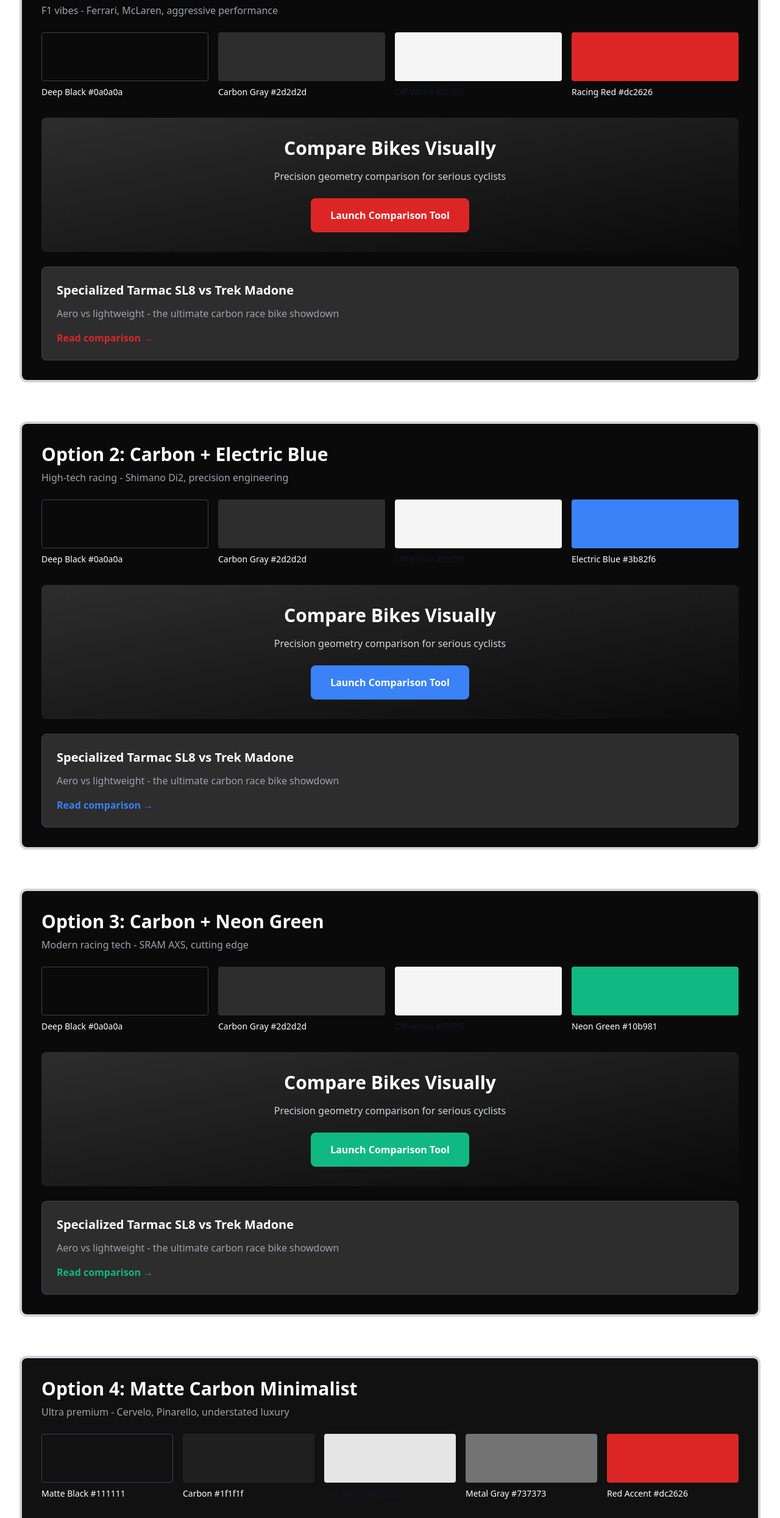
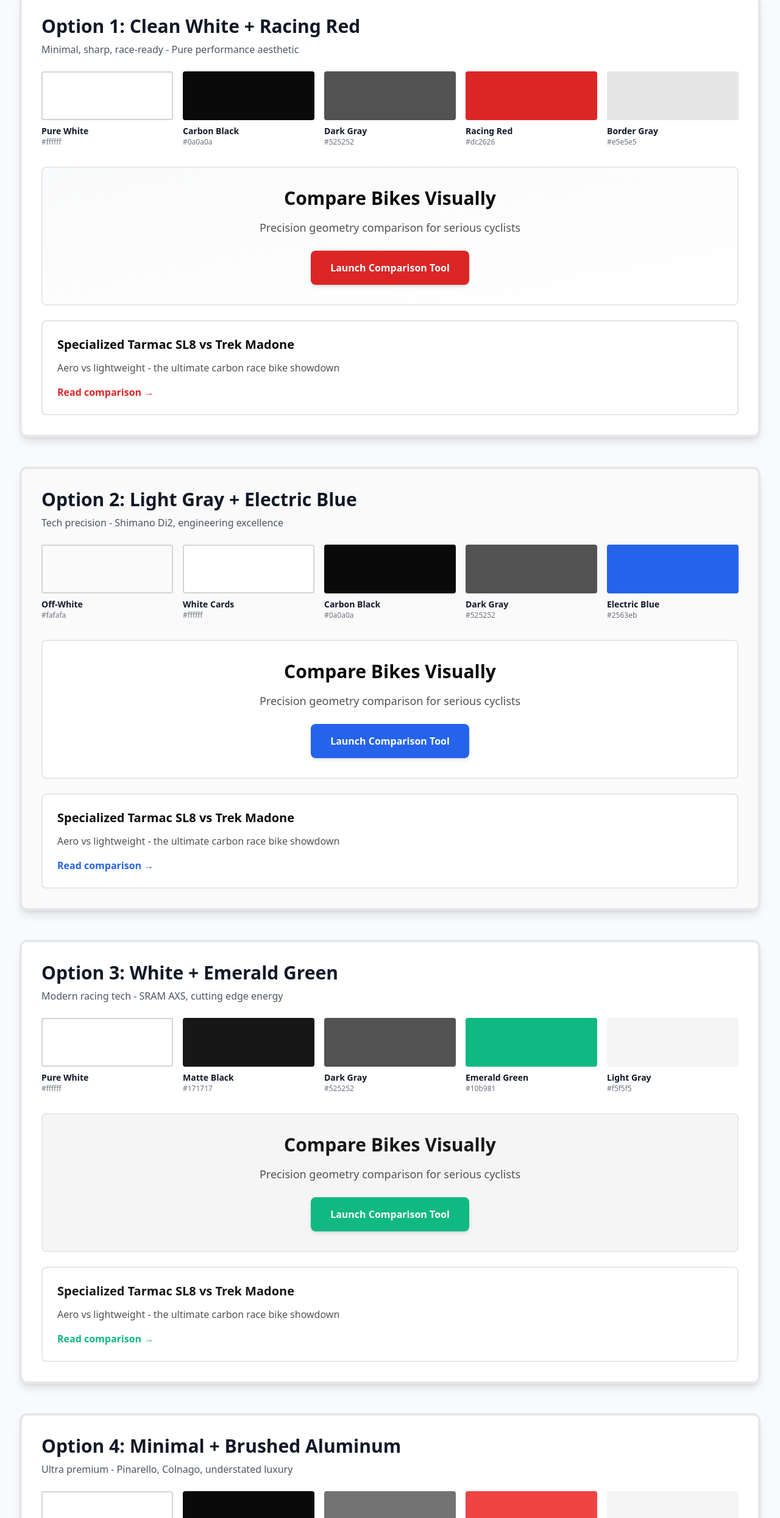
Before and after one commit to maccavamzoo/bikotic-genesis, a Next.js app: page / in a window 1280 px wide. Shown: the part 247-2736 px from the top of the page at 61% size. Built offline with nearby package versions, Linux system fonts and the light colour scheme.

Commit message:
Update page.tsx

```diff
--- a/app/page.tsx
+++ b/app/page.tsx
@@ -1,202 +1,234 @@
 export default function Home() {
   return (
-    <main className="min-h-screen bg-white p-4 md:p-8">
+    <main className="min-h-screen bg-gray-50 p-4 md:p-8">
       <div className="max-w-7xl mx-auto">
 
         {/* Title */}
-        <div className="text-center mb-12">
+        <div className="text-center mb-12 bg-white p-8 rounded-xl shadow-sm">
           <h1 className="text-4xl md:text-5xl font-bold text-gray-900 mb-4">
             BIKOTIC Color Palette Options
           </h1>
           <p className="text-xl text-gray-600">
-            Carbon, Modern, Racing Aesthetic - Pick Your Style
+            Clean, Crisp, Carbon - Light Racing Aesthetic
           </p>
         </div>
 
-        {/* OPTION 1: Carbon + Racing Red */}
-        <section className="mb-16 rounded-xl overflow-hidden border-4 border-gray-300">
-          <div className="bg-[#0a0a0a] text-white p-8">
+        {/* OPTION 1: Clean White + Carbon Black + Racing Red */}
+        <section className="mb-12 bg-white rounded-xl overflow-hidden shadow-lg border-4 border-gray-200">
+          <div className="p-8">
             <div className="mb-6">
-              <h2 className="text-3xl font-bold mb-2">Option 1: Carbon + Racing Red</h2>
-              <p className="text-gray-400">F1 vibes - Ferrari, McLaren, aggressive performance</p>
+              <h2 className="text-3xl font-bold mb-2 text-gray-900">Option 1: Clean White + Racing Red</h2>
+              <p className="text-gray-600">Minimal, sharp, race-ready - Pure performance aesthetic</p>
             </div>
 
             {/* Color swatches */}
-            <div className="grid grid-cols-2 md:grid-cols-4 gap-4 mb-8">
+            <div className="grid grid-cols-2 md:grid-cols-5 gap-4 mb-8">
               <div>
-                <div className="h-20 bg-[#0a0a0a] border border-gray-700 rounded mb-2"></div>
-                <p className="text-sm">Deep Black #0a0a0a</p>
+                <div className="h-20 bg-white border-2 border-gray-300 rounded mb-2"></div>
+                <p className="text-sm text-gray-900 font-semibold">Pure White</p>
+                <p className="text-xs text-gray-500">#ffffff</p>
               </div>
               <div>
-                <div className="h-20 bg-[#2d2d2d] rounded mb-2"></div>
-                <p className="text-sm">Carbon Gray #2d2d2d</p>
+                <div className="h-20 bg-[#0a0a0a] rounded mb-2"></div>
+                <p className="text-sm text-gray-900 font-semibold">Carbon Black</p>
+                <p className="text-xs text-gray-500">#0a0a0a</p>
               </div>
               <div>
-                <div className="h-20 bg-[#f5f5f5] rounded mb-2"></div>
-                <p className="text-sm text-gray-900">Off-White #f5f5f5</p>
+                <div className="h-20 bg-[#525252] rounded mb-2"></div>
+                <p className="text-sm text-gray-900 font-semibold">Dark Gray</p>
+                <p className="text-xs text-gray-500">#525252</p>
               </div>
               <div>
                 <div className="h-20 bg-[#dc2626] rounded mb-2"></div>
-                <p className="text-sm">Racing Red #dc2626</p>
+                <p className="text-sm text-gray-900 font-semibold">Racing Red</p>
+                <p className="text-xs text-gray-500">#dc2626</p>
+              </div>
+              <div>
+                <div className="h-20 bg-[#e5e5e5] rounded mb-2"></div>
+                <p className="text-sm text-gray-900 font-semibold">Border Gray</p>
+                <p className="text-xs text-gray-500">#e5e5e5</p>
               </div>
             </div>
 
             {/* Sample hero */}
-            <div className="bg-gradient-to-br from-[#2d2d2d] to-[#0a0a0a] p-8 rounded-lg text-center mb-6">
-              <h3 className="text-3xl font-bold mb-4">Compare Bikes Visually</h3>
-              <p className="text-gray-300 mb-6">Precision geometry comparison for serious cyclists</p>
-              <button className="bg-[#dc2626] text-white px-8 py-4 rounded-lg font-bold hover:bg-red-700 transition-colors">
+            <div className="bg-gradient-to-br from-gray-50 to-white border-2 border-gray-200 p-8 rounded-lg text-center mb-6">
+              <h3 className="text-3xl font-bold mb-4 text-[#0a0a0a]">Compare Bikes Visually</h3>
+              <p className="text-[#525252] mb-6 text-lg">Precision geometry comparison for serious cyclists</p>
+              <button className="bg-[#dc2626] text-white px-8 py-4 rounded-lg font-bold hover:bg-red-700 transition-colors shadow-md">
                 Launch Comparison Tool
               </button>
             </div>
 
             {/* Sample card */}
-            <div className="bg-[#2d2d2d] p-6 rounded-lg border border-gray-700">
-              <h4 className="text-xl font-bold mb-3 text-white">Specialized Tarmac SL8 vs Trek Madone</h4>
-              <p className="text-gray-400 mb-4">Aero vs lightweight - the ultimate carbon race bike showdown</p>
+            <div className="bg-white p-6 rounded-lg border-2 border-[#e5e5e5] hover:border-[#dc2626] transition-colors">
+              <h4 className="text-xl font-bold mb-3 text-[#0a0a0a]">Specialized Tarmac SL8 vs Trek Madone</h4>
+              <p className="text-[#525252] mb-4">Aero vs lightweight - the ultimate carbon race bike showdown</p>
               <a href="#" className="text-[#dc2626] font-semibold hover:underline">Read comparison →</a>
             </div>
           </div>
         </section>
 
-        {/* OPTION 2: Carbon + Electric Blue */}
-        <section className="mb-16 rounded-xl overflow-hidden border-4 border-gray-300">
-          <div className="bg-[#0a0a0a] text-white p-8">
+        {/* OPTION 2: Light Gray + Carbon + Electric Blue */}
+        <section className="mb-12 bg-[#fafafa] rounded-xl overflow-hidden shadow-lg border-4 border-gray-200">
+          <div className="p-8">
             <div className="mb-6">
-              <h2 className="text-3xl font-bold mb-2">Option 2: Carbon + Electric Blue</h2>
-              <p className="text-gray-400">High-tech racing - Shimano Di2, precision engineering</p>
+              <h2 className="text-3xl font-bold mb-2 text-gray-900">Option 2: Light Gray + Electric Blue</h2>
+              <p className="text-gray-600">Tech precision - Shimano Di2, engineering excellence</p>
             </div>
 
             {/* Color swatches */}
-            <div className="grid grid-cols-2 md:grid-cols-4 gap-4 mb-8">
+            <div className="grid grid-cols-2 md:grid-cols-5 gap-4 mb-8">
               <div>
-                <div className="h-20 bg-[#0a0a0a] border border-gray-700 rounded mb-2"></div>
-                <p className="text-sm">Deep Black #0a0a0a</p>
+                <div className="h-20 bg-[#fafafa] border-2 border-gray-300 rounded mb-2"></div>
+                <p className="text-sm text-gray-900 font-semibold">Off-White</p>
+                <p className="text-xs text-gray-500">#fafafa</p>
               </div>
               <div>
-                <div className="h-20 bg-[#2d2d2d] rounded mb-2"></div>
-                <p className="text-sm">Carbon Gray #2d2d2d</p>
+                <div className="h-20 bg-white border-2 border-gray-300 rounded mb-2"></div>
+                <p className="text-sm text-gray-900 font-semibold">White Cards</p>
+                <p className="text-xs text-gray-500">#ffffff</p>
               </div>
               <div>
-                <div className="h-20 bg-[#f5f5f5] rounded mb-2"></div>
-                <p className="text-sm text-gray-900">Off-White #f5f5f5</p>
+                <div className="h-20 bg-[#0a0a0a] rounded mb-2"></div>
+                <p className="text-sm text-gray-900 font-semibold">Carbon Black</p>
+                <p className="text-xs text-gray-500">#0a0a0a</p>
               </div>
               <div>
-                <div className="h-20 bg-[#3b82f6] rounded mb-2"></div>
-                <p className="text-sm">Electric Blue #3b82f6</p>
+                <div className="h-20 bg-[#525252] rounded mb-2"></div>
+                <p className="text-sm text-gray-900 font-semibold">Dark Gray</p>
+                <p className="text-xs text-gray-500">#525252</p>
+              </div>
+              <div>
+                <div className="h-20 bg-[#2563eb] rounded mb-2"></div>
+                <p className="text-sm text-gray-900 font-semibold">Electric Blue</p>
+                <p className="text-xs text-gray-500">#2563eb</p>
               </div>
             </div>
 
             {/* Sample hero */}
-            <div className="bg-gradient-to-br from-[#2d2d2d] to-[#0a0a0a] p-8 rounded-lg text-center mb-6">
-              <h3 className="text-3xl font-bold mb-4">Compare Bikes Visually</h3>
-              <p className="text-gray-300 mb-6">Precision geometry comparison for serious cyclists</p>
-              <button className="bg-[#3b82f6] text-white px-8 py-4 rounded-lg font-bold hover:bg-blue-600 transition-colors">
+            <div className="bg-white border-2 border-gray-200 p-8 rounded-lg text-center mb-6">
+              <h3 className="text-3xl font-bold mb-4 text-[#0a0a0a]">Compare Bikes Visually</h3>
+              <p className="text-[#525252] mb-6 text-lg">Precision geometry comparison for serious cyclists</p>
+              <button className="bg-[#2563eb] text-white px-8 py-4 rounded-lg font-bold hover:bg-blue-700 transition-colors shadow-md">
                 Launch Comparison Tool
               </button>
             </div>
 
             {/* Sample card */}
-            <div className="bg-[#2d2d2d] p-6 rounded-lg border border-gray-700">
-              <h4 className="text-xl font-bold mb-3 text-white">Specialized Tarmac SL8 vs Trek Madone</h4>
-              <p className="text-gray-400 mb-4">Aero vs lightweight - the ultimate carbon race bike showdown</p>
-              <a href="#" className="text-[#3b82f6] font-semibold hover:underline">Read comparison →</a>
+            <div className="bg-white p-6 rounded-lg border-2 border-gray-200 hover:border-[#2563eb] transition-colors">
+              <h4 className="text-xl font-bold mb-3 text-[#0a0a0a]">Specialized Tarmac SL8 vs Trek Madone</h4>
+              <p className="text-[#525252] mb-4">Aero vs lightweight - the ultimate carbon race bike showdown</p>
+              <a href="#" className="text-[#2563eb] font-semibold hover:underline">Read comparison →</a>
             </div>
           </div>
         </section>
 
-        {/* OPTION 3: Carbon + Neon Green */}
-        <section className="mb-16 rounded-xl overflow-hidden border-4 border-gray-300">
-          <div className="bg-[#0a0a0a] text-white p-8">
+        {/* OPTION 3: White + Matte Carbon + Emerald Green */}
+        <section className="mb-12 bg-white rounded-xl overflow-hidden shadow-lg border-4 border-gray-200">
+          <div className="p-8">
             <div className="mb-6">
-              <h2 className="text-3xl font-bold mb-2">Option 3: Carbon + Neon Green</h2>
-              <p className="text-gray-400">Modern racing tech - SRAM AXS, cutting edge</p>
+              <h2 className="text-3xl font-bold mb-2 text-gray-900">Option 3: White + Emerald Green</h2>
+              <p className="text-gray-600">Modern racing tech - SRAM AXS, cutting edge energy</p>
             </div>
 
             {/* Color swatches */}
-            <div className="grid grid-cols-2 md:grid-cols-4 gap-4 mb-8">
+            <div className="grid grid-cols-2 md:grid-cols-5 gap-4 mb-8">
               <div>
-                <div className="h-20 bg-[#0a0a0a] border border-gray-700 rounded mb-2"></div>
-                <p className="text-sm">Deep Black #0a0a0a</p>
+                <div className="h-20 bg-white border-2 border-gray-300 rounded mb-2"></div>
+                <p className="text-sm text-gray-900 font-semibold">Pure White</p>
+                <p className="text-xs text-gray-500">#ffffff</p>
               </div>
               <div>
-                <div className="h-20 bg-[#2d2d2d] rounded mb-2"></div>
-                <p className="text-sm">Carbon Gray #2d2d2d</p>
+                <div className="h-20 bg-[#171717] rounded mb-2"></div>
+                <p className="text-sm text-gray-900 font-semibold">Matte Black</p>
+                <p className="text-xs text-gray-500">#171717</p>
+              </div>
+              <div>
+                <div className="h-20 bg-[#525252] rounded mb-2"></div>
+                <p className="text-sm text-gray-900 font-semibold">Dark Gray</p>
+                <p className="text-xs text-gray-500">#525252</p>
+              </div>
+              <div>
+                <div className="h-20 bg-[#10b981] rounded mb-2"></div>
+                <p className="text-sm text-gray-900 font-semibold">Emerald Green</p>
+                <p className="text-xs text-gray-500">#10b981</p>
               </div>
               <div>
                 <div className="h-20 bg-[#f5f5f5] rounded mb-2"></div>
-                <p className="text-sm text-gray-900">Off-White #f5f5f5</p>
-              </div>
-              <div>
-                <div className="h-20 bg-[#10b981] rounded mb-2"></div>
-                <p className="text-sm">Neon Green #10b981</p>
+                <p className="text-sm text-gray-900 font-semibold">Light Gray</p>
+                <p className="text-xs text-gray-500">#f5f5f5</p>
               </div>
             </div>
 
             {/* Sample hero */}
-            <div className="bg-gradient-to-br from-[#2d2d2d] to-[#0a0a0a] p-8 rounded-lg text-center mb-6">
-              <h3 className="text-3xl font-bold mb-4">Compare Bikes Visually</h3>
-              <p className="text-gray-300 mb-6">Precision geometry comparison for serious cyclists</p>
-              <button className="bg-[#10b981] text-white px-8 py-4 rounded-lg font-bold hover:bg-green-600 transition-colors">
+            <div className="bg-[#f5f5f5] border-2 border-gray-200 p-8 rounded-lg text-center mb-6">
+              <h3 className="text-3xl font-bold mb-4 text-[#171717]">Compare Bikes Visually</h3>
+              <p className="text-[#525252] mb-6 text-lg">Precision geometry comparison for serious cyclists</p>
+              <button className="bg-[#10b981] text-white px-8 py-4 rounded-lg font-bold hover:bg-green-600 transition-colors shadow-md">
                 Launch Comparison Tool
               </button>
             </div>
 
             {/* Sample card */}
-            <div className="bg-[#2d2d2d] p-6 rounded-lg border border-gray-700">
-              <h4 className="text-xl font-bold mb-3 text-white">Specialized Tarmac SL8 vs Trek Madone</h4>
-              <p className="text-gray-400 mb-4">Aero vs lightweight - the ultimate carbon race bike showdown</p>
+            <div className="bg-white p-6 rounded-lg border-2 border-gray-200 hover:border-[#10b981] transition-colors">
+              <h4 className="text-xl font-bold mb-3 text-[#171717]">Specialized Tarmac SL8 vs Trek Madone</h4>
+              <p className="text-[#525252] mb-4">Aero vs lightweight - the ultimate carbon race bike showdown</p>
               <a href="#" className="text-[#10b981] font-semibold hover:underline">Read comparison →</a>
             </div>
           </div>
         </section>
 
-        {/* OPTION 4: Matte Carbon Minimalist */}
-        <section className="mb-16 rounded-xl overflow-hidden border-4 border-gray-300">
-          <div className="bg-[#111111] text-white p-8">
+        {/* OPTION 4: Minimal White + Brushed Aluminum + Red */}
+        <section className="mb-12 bg-white rounded-xl overflow-hidden shadow-lg border-4 border-gray-200">
+          <div className="p-8">
             <div className="mb-6">
-              <h2 className="text-3xl font-bold mb-2">Option 4: Matte Carbon Minimalist</h2>
-              <p className="text-[#a3a3a3]">Ultra premium - Cervelo, Pinarello, understated luxury</p>
+              <h2 className="text-3xl font-bold mb-2 text-gray-900">Option 4: Minimal + Brushed Aluminum</h2>
+              <p className="text-gray-600">Ultra premium - Pinarello, Colnago, understated luxury</p>
             </div>
 
             {/* Color swatches */}
             <div className="grid grid-cols-2 md:grid-cols-5 gap-4 mb-8">
               <div>
-                <div className="h-20 bg-[#111111] border border-gray-700 rounded mb-2"></div>
-                <p className="text-sm">Matte Black #111111</p>
+                <div className="h-20 bg-white border-2 border-gray-300 rounded mb-2"></div>
+                <p className="text-sm text-gray-900 font-semibold">White</p>
+                <p className="text-xs text-gray-500">#ffffff</p>
               </div>
               <div>
-                <div className="h-20 bg-[#1f1f1f] rounded mb-2"></div>
-                <p className="text-sm">Carbon #1f1f1f</p>
-              </div>
-              <div>
-                <div className="h-20 bg-[#e5e5e5] rounded mb-2"></div>
-                <p className="text-sm text-gray-900">Soft White #e5e5e5</p>
+                <div className="h-20 bg-[#0a0a0a] rounded mb-2"></div>
+                <p className="text-sm text-gray-900 font-semibold">Black</p>
+                <p className="text-xs text-gray-500">#0a0a0a</p>
               </div>
               <div>
                 <div className="h-20 bg-[#737373] rounded mb-2"></div>
-                <p className="text-sm">Metal Gray #737373</p>
+                <p className="text-sm text-gray-900 font-semibold">Aluminum Gray</p>
+                <p className="text-xs text-gray-500">#737373</p>
               </div>
               <div>
-                <div className="h-20 bg-[#dc2626] rounded mb-2"></div>
-                <p className="text-sm">Red Accent #dc2626</p>
+                <div className="h-20 bg-[#ef4444] rounded mb-2"></div>
+                <p className="text-sm text-gray-900 font-semibold">Bright Red</p>
+                <p className="text-xs text-gray-500">#ef4444</p>
+              </div>
+              <div>
+                <div className="h-20 bg-[#f5f5f5] rounded mb-2"></div>
+                <p className="text-sm text-gray-900 font-semibold">Hover Gray</p>
+                <p className="text-xs text-gray-500">#f5f5f5</p>
               </div>
             </div>
 
             {/* Sample hero */}
-            <div className="bg-gradient-to-br from-[#1f1f1f] to-[#111111] p-8 rounded-lg text-center mb-6 border border-[#2d2d2d]">
-              <h3 className="text-3xl font-bold mb-4 text-[#e5e5e5]">Compare Bikes Visually</h3>
-              <p className="text-[#a3a3a3] mb-6">Precision geometry comparison for serious cyclists</p>
-              <button className="bg-[#737373] text-white px-8 py-4 rounded-lg font-bold hover:bg-[#525252] transition-colors border border-[#525252]">
+            <div className="bg-gradient-to-br from-white to-gray-50 border-2 border-gray-200 p-8 rounded-lg text-center mb-6">
+              <h3 className="text-3xl font-bold mb-4 text-[#0a0a0a]">Compare Bikes Visually</h3>
+              <p className="text-[#737373] mb-6 text-lg">Precision geometry comparison for serious cyclists</p>
+              <button className="bg-[#737373] text-white px-8 py-4 rounded-lg font-bold hover:bg-[#525252] transition-colors shadow-md">
                 Launch Comparison Tool
               </button>
             </div>
 
             {/* Sample card */}
-            <div className="bg-[#1f1f1f] p-6 rounded-lg border border-[#2d2d2d]">
-              <h4 className="text-xl font-bold mb-3 text-[#e5e5e5]">Specialized Tarmac SL8 vs Trek Madone</h4>
-              <p className="text-[#a3a3a3] mb-4">Aero vs lightweight - the ultimate carbon race bike showdown</p>
-              <a href="#" className="text-[#dc2626] font-semibold hover:underline">Read comparison →</a>
+            <div className="bg-white p-6 rounded-lg border-2 border-gray-200 hover:bg-[#f5f5f5] transition-colors">
+              <h4 className="text-xl font-bold mb-3 text-[#0a0a0a]">Specialized Tarmac SL8 vs Trek Madone</h4>
+              <p className="text-[#737373] mb-4">Aero vs lightweight - the ultimate carbon race bike showdown</p>
+              <a href="#" className="text-[#ef4444] font-semibold hover:underline">Read comparison →</a>
             </div>
           </div>
         </section>
```
